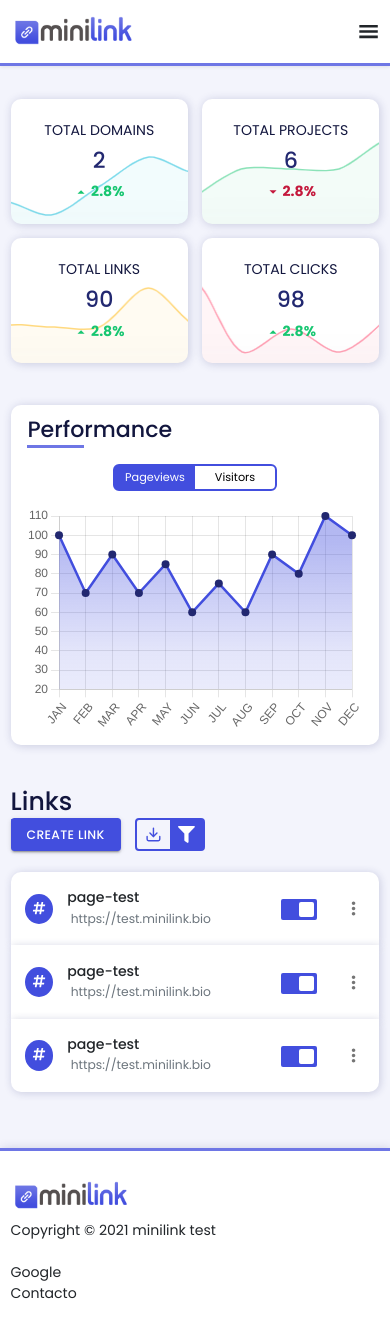
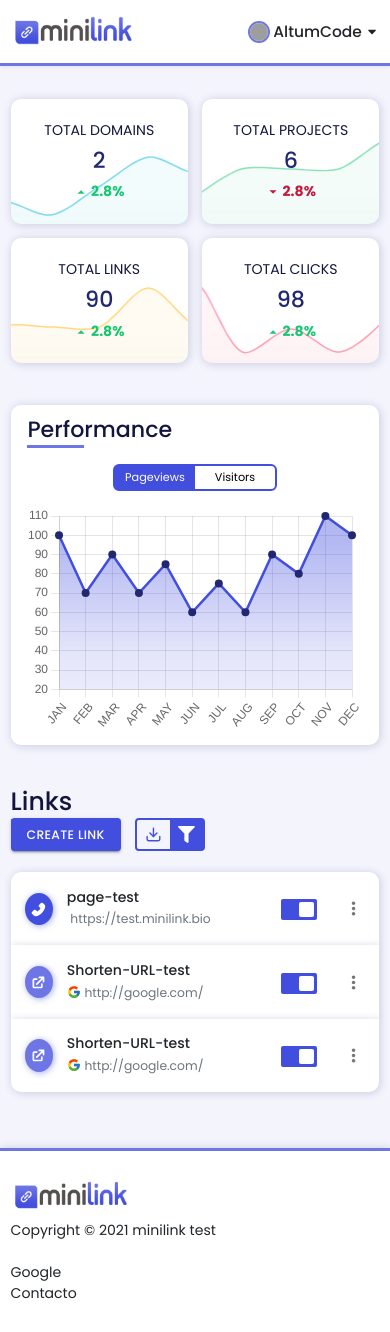
Before and after one commit to sameershaikh55/CRM, a React (Create React App) app: page / in a window 390 px wide. Built offline with nearby package versions, Linux system fonts and the light colour scheme; grey boxes are pictures that could not be loaded.

Commit message:
all the changes completed

```diff
--- a/src/components/Header.jsx
+++ b/src/components/Header.jsx
@@ -4,13 +4,6 @@ import { NavLink } from "react-router-dom";
 // IMPORTS
 import logo from "../assets/logo.png";
 import { TiArrowSortedDown } from "react-icons/ti";
-import { RiAdminFill, RiPixelfedFill } from "react-icons/ri";
-import { AiOutlineGlobal, AiFillSetting } from "react-icons/ai";
-import { BsLink45Deg } from "react-icons/bs";
-import { FaProjectDiagram } from "react-icons/fa";
-import { GrPlan } from "react-icons/gr";
-import { BiCodeAlt, BiLogIn } from "react-icons/bi";
-import { GiHamburgerMenu } from "react-icons/gi";
 import { ImCross } from "react-icons/im";
 
 const Header = () => {
@@ -26,28 +19,7 @@ const Header = () => {
 								<img src={logo} alt="logo" />
 							</NavLink>
 						</div>
-						{(sidebar && (
-							<div className="d-block d-md-none">
-								<ImCross
-									onClick={() => setSidebar(!sidebar)}
-									fontSize="1.2rem"
-								/>
-							</div>
-						)) || (
-							<div className="d-block d-md-none">
-								<GiHamburgerMenu
-									onClick={() => setSidebar(!sidebar)}
-									fontSize="1.5rem"
-								/>
-							</div>
-						)}
-						<div className="d-none d-md-flex align-items-center">
-							<NavLink
-								to=""
-								className="text-decoration-none mainColor nav_link"
-							>
-								Dashboard
-							</NavLink>
+						<div className="d-flex align-items-center">
 							<div
 								to=""
 								className="d-flex align-items-center ms-4 text-decoration-none pointer position-relative"
@@ -64,35 +36,18 @@ const Header = () => {
 								{nestedNav && (
 									<div className="nested_nav">
 										<ul className="ps-0">
-											<li>
-												<RiAdminFill className="me-2" /> Admin
-											</li>
-											<li>
-												<AiOutlineGlobal className="me-2" /> Custom domains
-											</li>
-											<li>
-												<BsLink45Deg className="me-2" /> Links
-											</li>
-											<li>
-												<FaProjectDiagram className="me-2" /> Projects
-											</li>
-											<li>
-												<RiPixelfedFill className="me-2" /> Pixels
-											</li>
+											<li>Dashboard</li>
+											<li>Admin</li>
+											<li>Custom domains</li>
+											<li>Links</li>
+											<li>Projects</li>
+											<li>Pixels</li>
 											<hr className="my-2" />
-											<li>
-												<AiFillSetting className="me-2" /> Account
-											</li>
-											<li>
-												<GrPlan className="me-2" /> Plan
-											</li>
-											<li>
-												<BiCodeAlt className="me-2" /> API
-											</li>
+											<li>Account</li>
+											<li>Plan</li>
+											<li>API</li>
 											<hr className="my-2" />
-											<li>
-												<BiLogIn className="me-2" /> Logout
-											</li>
+											<li>Logout</li>
 										</ul>
 									</div>
 								)}
@@ -102,15 +57,8 @@ const Header = () => {
 				</div>
 			</div>
 
-			{sidebar && (
-				<div className="pt-4 pb-2">
+			{/* <div className="pt-4 pb-2">
 				<div className="d-flex flex-column d-md-none justify-content-start align-items-start px-3">
-						<NavLink
-							to=""
-							className="text-decoration-none mainColor h6 nav_link mb-2"
-						>
-							Dashboard
-						</NavLink>
 					<div
 						to=""
 						className="d-flex align-items-center text-decoration-none pointer position-relative"
@@ -127,42 +75,24 @@ const Header = () => {
 						{nestedNav && (
 							<div className="nested_nav">
 								<ul className="ps-0">
-										<li>
-											<RiAdminFill className="me-2" /> Admin
-										</li>
-										<li>
-											<AiOutlineGlobal className="me-2" /> Custom domains
-										</li>
-										<li>
-											<BsLink45Deg className="me-2" /> Links
-										</li>
-										<li>
-											<FaProjectDiagram className="me-2" /> Projects
-										</li>
-										<li>
-											<RiPixelfedFill className="me-2" /> Pixels
-										</li>
+									<li>Dashboard</li>
+									<li>Admin</li>
+									<li>Custom domains</li>
+									<li>Links</li>
+									<li>Projects</li>
+									<li>Pixels</li>
 									<hr className="my-2" />
-										<li>
-											<AiFillSetting className="me-2" /> Account
-										</li>
-										<li>
-											<GrPlan className="me-2" /> Plan
-										</li>
-										<li>
-											<BiCodeAlt className="me-2" /> API
-										</li>
+									<li>Account</li>
+									<li>Plan</li>
+									<li>API</li>
 									<hr className="my-2" />
-										<li>
-											<BiLogIn className="me-2" /> Logout
-										</li>
+									<li>Logout</li>
 								</ul>
 							</div>
 						)}
 					</div>
 				</div>
-				</div>
-			)}
+			</div> */}
 		</div>
 	);
 };
--- a/src/components/LinksSec.jsx
+++ b/src/components/LinksSec.jsx
@@ -2,16 +2,19 @@ import React, { useState } from "react";
 import Button from "@material-ui/core/Button";
 
 import { FiDownload } from "react-icons/fi";
-import { FaFilter, FaHashtag, FaChartBar, FaEdit } from "react-icons/fa";
+import { HiExternalLink } from "react-icons/hi";
+import { FaFilter, FaChartBar, FaEdit } from "react-icons/fa";
 import { IoIosArrowDroprightCircle } from "react-icons/io";
-import { BiCalendar } from "react-icons/bi";
+import { BiCalendar, BiOutline } from "react-icons/bi";
+import { FcGoogle } from "react-icons/fc";
 import IconButton from "@material-ui/core/IconButton";
 import Menu from "@material-ui/core/Menu";
 import MenuItem from "@material-ui/core/MenuItem";
 import { BiDotsVerticalRounded } from "react-icons/bi";
 import { AiOutlineBarChart, AiOutlineQrcode } from "react-icons/ai";
 import { ImCross } from "react-icons/im";
-import { GoPrimitiveDot } from "react-icons/go";
+import { AiFillPhone } from "react-icons/ai";
+import { CgShortcut } from "react-icons/cg";
 import BioLink from "./BioLink";
 import ShortUrl from "./ShortUrl";
 import Tooltip from "@material-ui/core/Tooltip";
@@ -92,22 +95,14 @@ const CreateBtn = () => {
 					onClose={handleClose}
 				>
 					<MenuItem onClick={handleClose} className="d-flex align-items-center">
-						<GoPrimitiveDot
-							fontSize="1.5rem"
-							color=" #222870"
-							className="me-1"
-						/>{" "}
+						<BiOutline fontSize="1.5rem" color=" #222870" className="me-1" />{" "}
 						Biolink page
 					</MenuItem>
 					<MenuItem
 						onClick={handleClose2}
 						className="d-flex align-items-center"
 					>
-						<GoPrimitiveDot
-							fontSize="1.5rem"
-							color=" #222870"
-							className="me-1"
-						/>{" "}
+						<CgShortcut fontSize="1.4rem" color=" #222870" className="me-1" />{" "}
 						Shortened URL
 					</MenuItem>
 				</Menu>
@@ -325,14 +320,16 @@ const LinksSec = () => {
 						</div>
 
 						<div className="row mt-4">
-							{[1, 1, 1].map((prev) => {
+							{[1, 1, 1].map((prev, i) => {
 								return (
-									<div className="col-12">
+									<>
+										{(i === 0 && (
+											<div key={i} className="col-12">
 												<div className="linkRow ps-3 pe-1 ps-md-4 pe-md-3 py-3">
 													<div className="d-flex justify-content-between align-items-center">
 														<div className="d-flex align-items-center">
-													<div className="hastageIcon rounded-circle me-3">
-														<FaHashtag color="#fff" />
+															<div className="hastageIcon icon1 rounded-circle me-3">
+																<AiFillPhone fontSize="1.2rem" />
 															</div>
 															<div>
 																<h6 className="mb-0">page-test</h6>
@@ -444,6 +441,128 @@ const LinksSec = () => {
 													</div>
 												</div>
 											</div>
+										)) || (
+											<div key={i} className="col-12">
+												<div className="linkRow ps-3 pe-1 ps-md-4 pe-md-3 py-3">
+													<div className="d-flex justify-content-between align-items-center">
+														<div className="d-flex align-items-center">
+															<div className="hastageIcon rounded-circle me-3">
+																<HiExternalLink fontSize="1.2rem" />
+															</div>
+															<div>
+																<h6 className="mb-0">Shorten-URL-test</h6>
+																<div className="elipsesLink text-secondary small d-flex align-items-center mt-1">
+																	<FcGoogle
+																		color="#bbbbbb"
+																		fontSize="1rem"
+																		className="me-1"
+																	/>{" "}
+																	<div style={{ marginTop: "1px" }}>
+																		http://google.com/
+																	</div>
+																</div>
+															</div>
+														</div>
+														<div className="d-flex align-items-center small">
+															<Tooltip
+																TransitionComponent={Zoom}
+																title="Total pageview"
+																placement="top"
+																arrow
+															>
+																<div className="graphNumber mt-1 d-none d-md-flex align-items-center">
+																	<FaChartBar className="me-1" /> 2
+																</div>
+															</Tooltip>
+															<Tooltip
+																TransitionComponent={Zoom}
+																title="Launched on"
+																placement="top"
+																arrow
+															>
+																<div className="d-none d-md-flex align-items-center ms-5 text-secondary">
+																	<BiCalendar fontSize="0.95rem" />
+																	<span className="small ms-1 mb-0">
+																		13 July, 2021
+																	</span>
+																</div>
+															</Tooltip>
+															<div className="ms-3 ms-md-5">
+																<Tooltip
+																	TransitionComponent={Zoom}
+																	title="Change Status"
+																	placement="top"
+																	arrow
+																>
+																	<label className="switch">
+																		<input type="checkbox" defaultChecked />
+																		<span className="slider round"></span>
+																	</label>
+																</Tooltip>
+															</div>
+															<div className="ms-3 ms-md-5">
+																<div className="d-none d-md-flex">
+																	{options.map((prev, ind) => {
+																		return (
+																			<Tooltip
+																				TransitionComponent={Zoom}
+																				title={prev.t}
+																				placement="top"
+																				arrow
+																			>
+																				<div className="ms-2 pointer" key={ind}>
+																					{prev.i}
+																				</div>
+																			</Tooltip>
+																		);
+																	})}
+																</div>
+																<IconButton
+																	className="d-block d-md-none"
+																	aria-label="more"
+																	aria-controls="long-menu"
+																	aria-haspopup="true"
+																	onClick={handleClick}
+																>
+																	<BiDotsVerticalRounded />
+																</IconButton>
+																<Menu
+																	id="long-menu"
+																	anchorEl={anchorEl}
+																	keepMounted
+																	open={open}
+																	onClose={handleClose}
+																	PaperProps={{
+																		style: {
+																			maxHeight: ITEM_HEIGHT * 4.5,
+																			width: "20ch",
+																		},
+																	}}
+																>
+																	{options.map((option, i) => (
+																		<MenuItem
+																			key={option.t}
+																			selected={option === "Pyxis"}
+																			onClick={handleClose}
+																			className="d-flex align-items-center"
+																		>
+																			<div>{option.i}</div>
+																			<div
+																				style={{ marginTop: "4px" }}
+																				className="ms-2"
+																			>
+																				{option.t}
+																			</div>
+																		</MenuItem>
+																	))}
+																</Menu>
+															</div>
+														</div>
+													</div>
+												</div>
+											</div>
+										)}
+									</>
 								);
 							})}
 						</div>
--- a/src/style/style.css
+++ b/src/style/style.css
@@ -127,8 +127,8 @@ input:focus {
           box-shadow: 1px 1px 10px rgba(34, 40, 112, 0.2);
   width: 210px;
   border-radius: 8px;
-  padding-left: 1.2rem;
-  padding-right: 1.2rem;
+  padding-left: 0.8rem;
+  padding-right: 0.8rem;
   padding-top: 0.8rem;
 }
 
@@ -140,8 +140,25 @@ input:focus {
       -ms-flex-align: center;
           align-items: center;
   font-weight: 500;
-  margin-bottom: 8px;
+  margin-bottom: 1px;
+  padding: 0.2rem 0.4rem 0.16rem 0.4rem;
   color: #12163e;
+  -webkit-transition: 0.4s;
+  transition: 0.4s;
+}
+
+.header_container .nested_nav ul li:last-child {
+  color: gray;
+}
+
+.header_container .nested_nav ul li:last-child:hover {
+  background: #bb1035;
+}
+
+.header_container .nested_nav ul li:hover {
+  background: #424ede;
+  color: #fff;
+  border-radius: 4px;
 }
 
 .states_container {
@@ -277,8 +294,17 @@ input:focus {
 }
 
 .links_container .hastageIcon {
+  background-color: #6e76e5;
+  color: #fff;
+  -webkit-box-shadow: 1px 1px 6px #6e76e59a;
+          box-shadow: 1px 1px 6px #6e76e59a;
+  padding: 0.22rem 0.5rem 0.45rem 0.52rem;
+}
+
+.links_container .hastageIcon.icon1 {
+  color: #fff;
   background-color: #424ede;
-  padding: 0.22rem 0.5rem 0.45rem 0.52rem;
+  padding: 0.25rem 0.5rem 0.35rem 0.52rem;
 }
 
 .links_container .linkRow {
@@ -437,10 +463,23 @@ input:focus {
     padding: 6.2rem 0rem 0.8rem;
   }
   .filteration {
-    right: -140%;
+    right: -280%;
   }
   .header_container .nested_nav {
-    left: 0%;
+    right: 0%;
+    left: auto;
+  }
+  .header_container .nav_link {
+    font-size: 1.1rem;
+  }
+  .header_container .nested_nav {
+    width: 172px;
+  }
+  .links_container .hastageIcon {
+    padding: 0.4rem;
+  }
+  .links_container .hastageIcon.icon1 {
+    padding: 0.4rem;
   }
 }
 
--- a/src/style/style.scss
+++ b/src/style/style.scss
@@ -132,8 +132,8 @@ input {
 		box-shadow: 1px 1px 10px rgba(34, 40, 112, 0.2);
 		width: 210px;
 		border-radius: 8px;
-		padding-left: 1.2rem;
-		padding-right: 1.2rem;
+		padding-left: 0.8rem;
+		padding-right: 0.8rem;
 		padding-top: 0.8rem;
 
 		ul {
@@ -141,8 +141,24 @@ input {
 				display: flex;
 				align-items: center;
 				font-weight: 500;
-				margin-bottom: 8px;
+				margin-bottom: 1px;
+				padding: 0.2rem 0.4rem 0.16rem 0.4rem;
 				color: #12163e;
+				transition: 0.4s;
+
+				&:last-child {
+					color: gray;
+
+					&:hover {
+						background: #bb1035;
+					}
+				}
+
+				&:hover {
+					background: #424ede;
+					color: #fff;
+					border-radius: 4px;
+				}
 			}
 		}
 	}
@@ -288,8 +304,15 @@ input {
 		}
 	}
 	.hastageIcon {
+		background-color: #6e76e5;
+		color: #fff;
+		box-shadow: 1px 1px 6px #6e76e59a;
+		padding: 0.22rem 0.5rem 0.45rem 0.52rem;
+	}
+	.hastageIcon.icon1 {
+		color: #fff;
 		background-color: #424ede;
-		padding: 0.22rem 0.5rem 0.45rem 0.52rem;
+		padding: 0.25rem 0.5rem 0.35rem 0.52rem;
 	}
 	.linkRow {
 		background-color: #fff;
@@ -454,10 +477,23 @@ input {
 		padding: 6.2rem 0rem 0.8rem;
 	}
 	.filteration {
-		right: -140%;
+		right: -280%;
 	}
 	.header_container .nested_nav {
-		left: 0%;
+		right: 0%;
+		left: auto;
+	}
+	.header_container .nav_link {
+		font-size: 1.1rem;
+	}
+	.header_container .nested_nav {
+		width: 172px;
+	}
+	.links_container .hastageIcon {
+		padding: 0.4rem;
+	}
+	.links_container .hastageIcon.icon1 {
+		padding: 0.4rem;
 	}
 }
 @media screen and (max-width: 575px) {
```
Also changed, not shown: 1 other file (tests, documents, lock files or other folders). Lines whose indentation alone changed are shown as unchanged.
